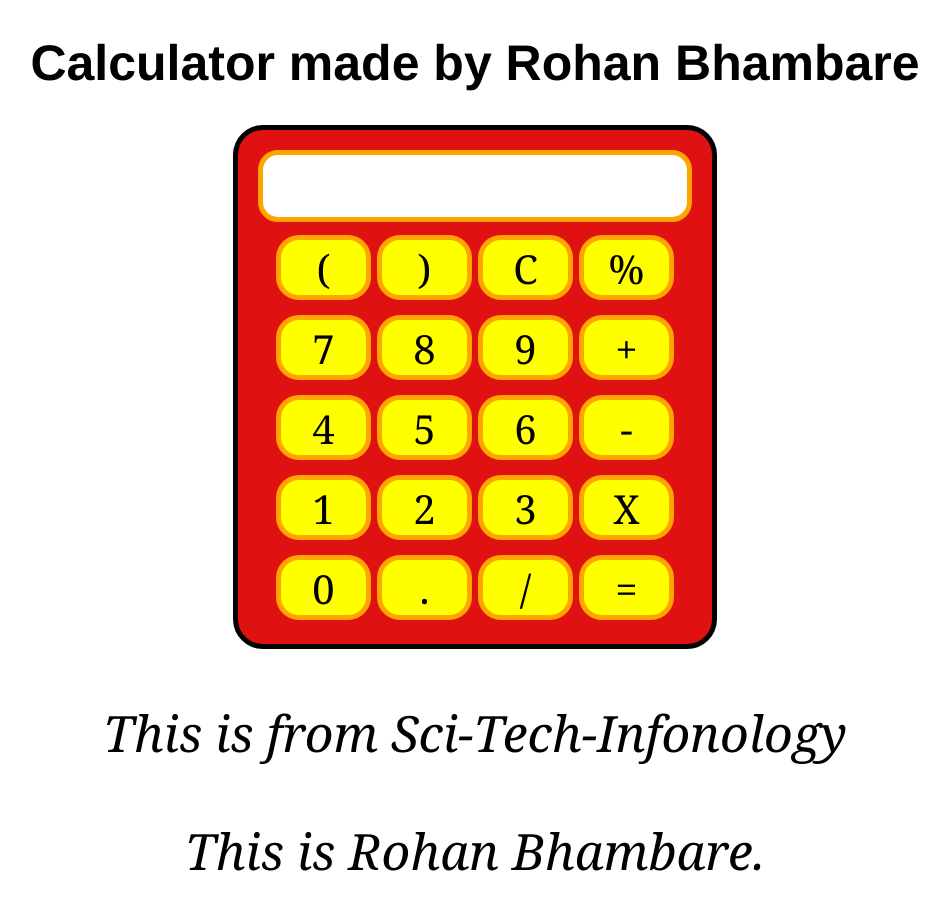
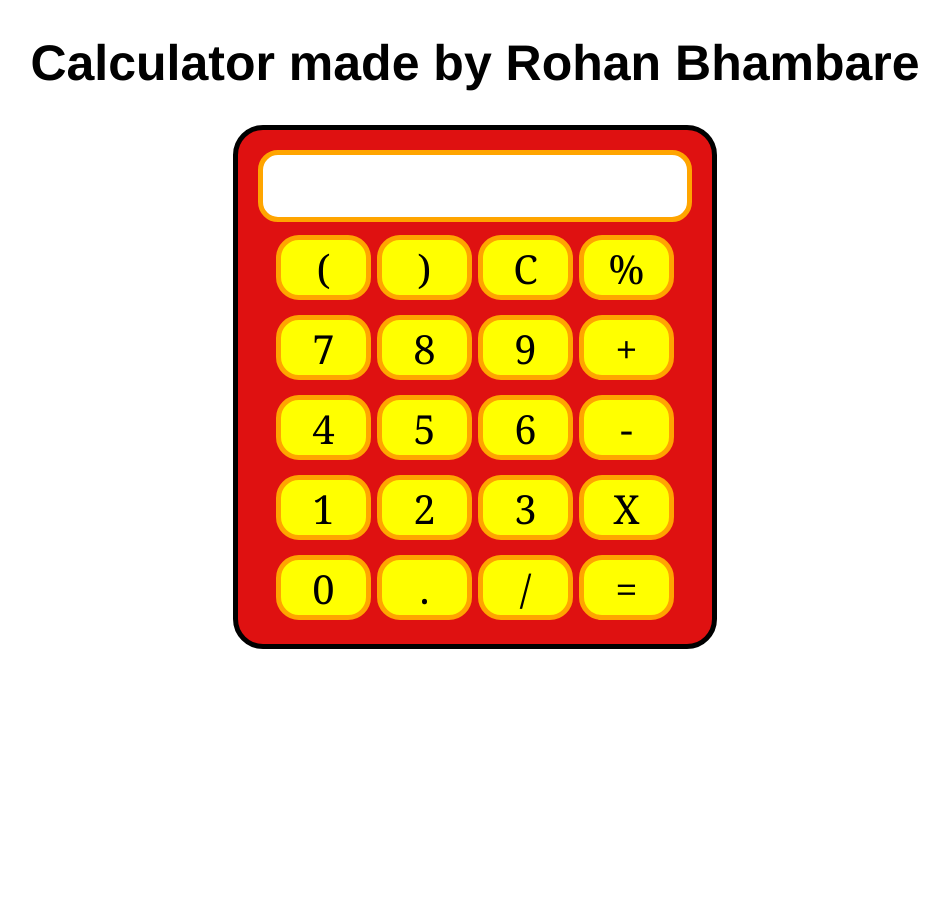
Before and after one commit to rohan-bhambare-049/Basic-Calculator, a plain HTML site: page index.html in a window 1280 px wide. Shown: the whole page, without its empty margins (165-1114 px from the left). After the commit the page ends 800 px from the top, so only its background shows below. Drawn offline with Linux system fonts and the light colour scheme.

Commit message:
Update index.html

```diff
--- a/index.html
+++ b/index.html
@@ -54,8 +54,6 @@
             </table>
         </div>
     </div>
-    <p>This is from Sci-Tech-Infonology</p>
-    <p>This is Rohan Bhambare.</p>
 </body>
 <script src="index.js"></script>
 
```
